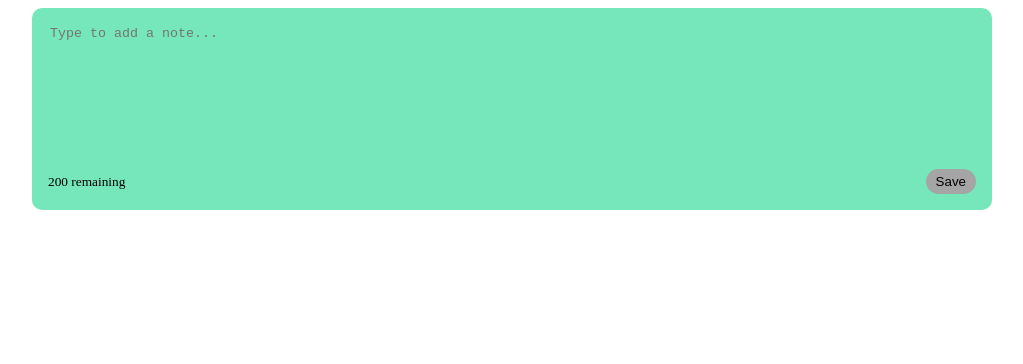
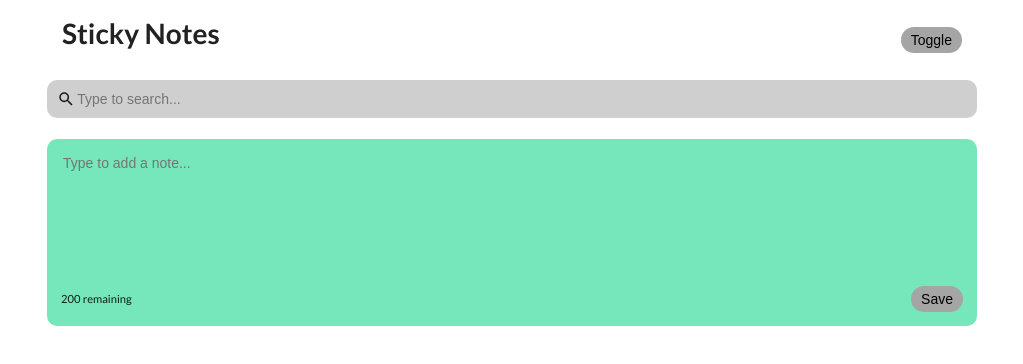
Before and after one commit to nbrandon62/react-notes-app, a React (Create React App) app: page / in a window 1280 px wide. Shown: the top 364 px of the page, without its empty margins (128-1151 px from the left). Built offline with nearby package versions, Linux system fonts and the light colour scheme.

Commit message:
added a header and a search bar.

```diff
--- a/public/index.html
+++ b/public/index.html
@@ -10,6 +10,8 @@
       content="Web site created using create-react-app"
     />
     <link rel="apple-touch-icon" href="%PUBLIC_URL%/logo192.png" />
+    <link rel="stylesheet" href="https://cdnjs.cloudflare.com/ajax/libs/semantic-ui/2.4.1/semantic.min.css">
+
     <!--
       manifest.json provides metadata used when your web app is installed on a
       user's mobile device or desktop. See https://developers.google.com/web/fundamentals/web-app-manifest/
--- a/src/components/App.js
+++ b/src/components/App.js
@@ -1,32 +1,42 @@
 import React from "react";
 import { useState } from "react";
-import { nanoid } from 'nanoid';
+import { nanoid } from "nanoid";
 import NotesList from "./NotesList";
+import SearchBar from "./SearchBar";
+import Header from "./Header";
 
 const App = () => {
   const [notes, setNotes] = useState([]);
+  const [searchText, setSearchText] = useState("");
+  const [theme, setTheme] = useState(true);
 
   const addNote = (noteText) => {
     const date = new Date();
     const newNote = {
       id: nanoid(),
       text: noteText,
-      date: date.toLocaleDateString()
-    }
+      date: date.toLocaleDateString(),
+    };
     const newNotes = [newNote, ...notes];
     setNotes(newNotes);
-  }
+  };
 
   const deleteNote = (id) => {
     //return the array notes that does not have that id that was clicked
     //.filter() returns a new array so no need to create a new array like in the addNote()
     const newNotes = notes.filter((note) => note.id !== id);
     setNotes(newNotes);
-  }
+  };
 
   return (
     <div className="container">
-      <NotesList notes={notes} handleAddNote={addNote} handleDeleteNotes={deleteNote} />
+      <Header />
+      <SearchBar handleSearch={setSearchText} />
+      <NotesList
+        notes={notes.filter((note) => note.text.toLowerCase().includes(searchText))}
+        handleAddNote={addNote}
+        handleDeleteNotes={deleteNote}
+      />
     </div>
   );
 };
--- /dev/null
+++ b/src/components/Header.js
@@ -0,0 +1,12 @@
+import React from 'react'
+
+const Header = () => {
+  return (
+    <div className='header'>
+      <h1>Sticky Notes</h1>
+      <button className='save'> Toggle </button>
+    </div>
+  )
+}
+
+export default Header
--- /dev/null
+++ b/src/components/SearchBar.js
@@ -0,0 +1,17 @@
+import React from "react";
+import { MdSearch } from "react-icons/md";
+
+const SearchBar = ({ handleSearch }) => {
+  return (
+    <div className="search">
+      <MdSearch className="search-icons" size="1.3em" />
+      <input
+        onChange={(e) => handleSearch(e.target.value)}
+        type="text"
+        placeholder="Type to search..."
+      />
+    </div>
+  );
+};
+
+export default SearchBar;
--- a/src/index.css
+++ b/src/index.css
@@ -6,11 +6,44 @@
     padding-left: 15px;
 }
 
+.header{
+    display: flex;
+    align-items: center;
+    padding: 15px;
+    justify-content: space-between;
+}
+
+.search{
+    display: flex;
+    align-items: center;
+    background-color: rgb(207, 207, 207);
+    border-radius: 10px;
+    padding: 10px;
+    margin-bottom: 1.5em;
+}
+
+.search input{
+    border: none;
+    background-color: rgb(207, 207, 207);
+}
+
+.search input:focus{
+    outline: none;
+}
+
 .notes-list{
     display: grid;
     grid-gap: 1rem;
     grid-template-columns: repeat(auto-fit, minmax(250px, 1fr)); /* automaticall resize the columns based on column size, a column cannot be smaller than 250px and no bigger than 1 fractional unit */
 
+}
+
+.dark-mode{
+    background-color: black;
+}
+
+.dark-mode h1{
+    color: white;
 }
 
 .note{
```
